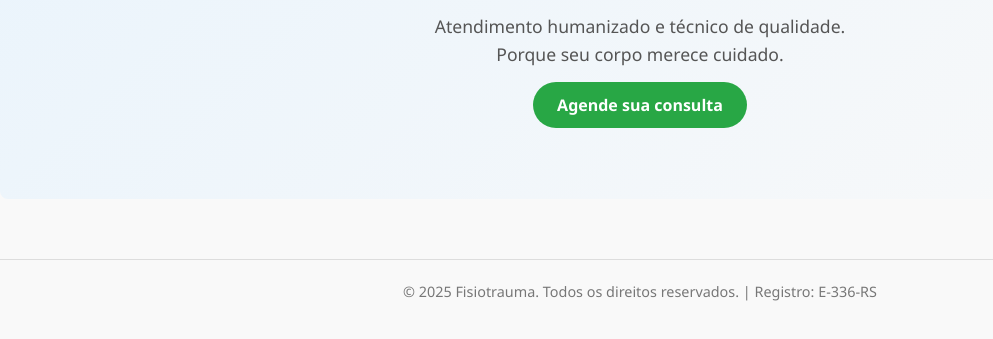
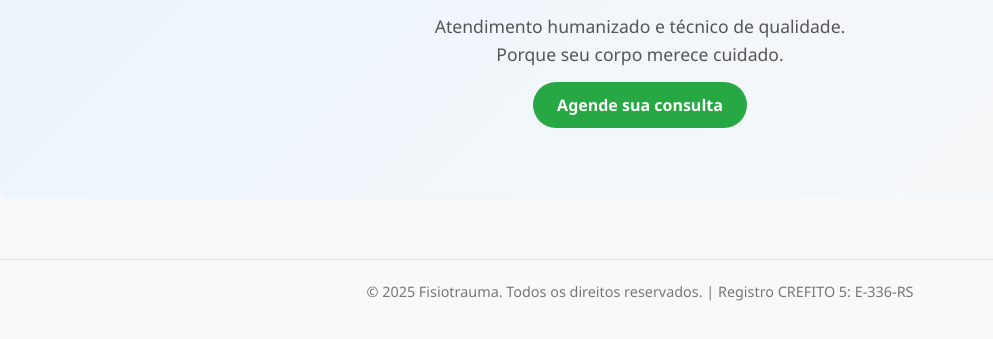
Before and after one commit to Fisiotrauma-rs/site-da-Fisiotrauma, a plain HTML site: page index.html in a window 1280 px wide. Shown: the part 337-676 px from the top of the page, without its empty margins (0-993 px from the left). Drawn offline with Linux system fonts and the light colour scheme.

```diff
--- a/index.html
+++ b/index.html
@@ -48,7 +48,7 @@
   </main>
 
   <footer>
-    <p>&copy; 2025 Fisiotrauma. Todos os direitos reservados. | Registro: E-336-RS</p>
+    <p>&copy; 2025 Fisiotrauma. Todos os direitos reservados. | Registro CREFITO 5: E-336-RS</p>
   </footer>
 </body>
 </html>
```
